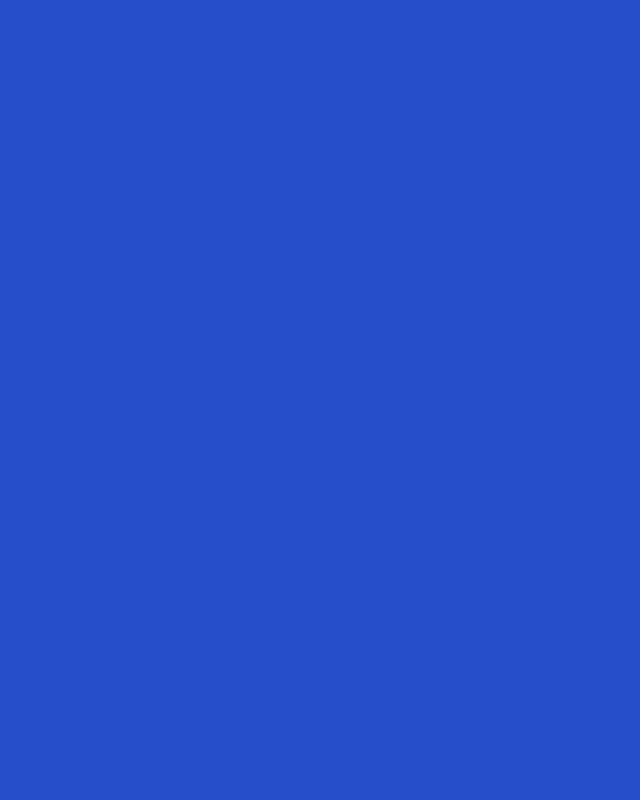
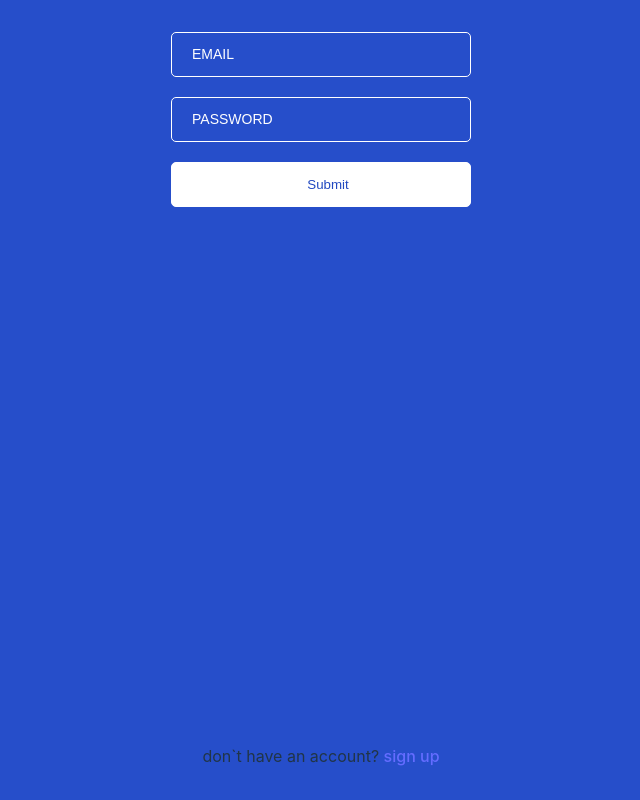
Before and after one commit to quickwrench/quickwrench-react, a React (Vite) app: page /userReg in a window 1280 px wide. Before the commit this address had no page. Shown: the whole page, without its empty margins (319-959 px from the left). Built offline with nearby package versions, Linux system fonts and the light colour scheme.

Commit message:
feat: Registeration page basic components

```diff
--- a/src/App.jsx
+++ b/src/App.jsx
@@ -3,6 +3,7 @@ import "./App.css";
 import "./LoginPage.jsx";
 import LoginPage from "./LoginPage.jsx";
 import { BrowserRouter, Routes, Route } from "react-router-dom";
+import UserReg from "./UserReg.jsx";
 
 function App() {
   return (
@@ -13,6 +14,7 @@ function App() {
           path="/profile"
           element={<h1 style={{ color: "green" }}>profile page</h1>}
         />
+        <Route path="/userReg" element={<UserReg />} />
       </Routes>
     </BrowserRouter>
   );
--- a/src/LoginForm.jsx
+++ b/src/LoginForm.jsx
@@ -4,6 +4,7 @@ import { useState } from "react";
 import ErrorMessage from "./ErrorMessage.jsx";
 import "./loginBtn.css";
 export default function Login_form() {
+  // create states for the two input fields
   const [emailInput, setemailInput] = useState("");
   const [passInput, setPassInput] = useState("");
   const [error, setError] = useState(null);
@@ -80,7 +81,7 @@ export default function Login_form() {
           </form>
           <div style={{ marginTop: "10px" }}>
             <span>don`t have an account? </span>
-            <a href=""> sign up</a>
+            <a href="/userReg"> sign up</a>
           </div>
         </div>
       </div>
--- /dev/null
+++ b/src/UserReg.jsx
@@ -0,0 +1,85 @@
+import client from "./api/client.js";
+import { useNavigate } from "react-router-dom";
+import { useState } from "react";
+import ErrorMessage from "./ErrorMessage.jsx";
+import "./loginBtn.css";
+
+export default function UserReg() {
+  // create states for the two input fields
+  const [emailInput, setemailInput] = useState("");
+  const [passInput, setPassInput] = useState("");
+  const [error, setError] = useState(null);
+  const navigate = useNavigate();
+  const handleLogin = async (event) => {
+    event.preventDefault();
+    setError(null); // Reset error state
+
+    try {
+      const response = await client.post("/accounts/login/", {
+        email: emailInput,
+        password: passInput,
+      });
+
+      // Save tokens to localStorage or any secure storage mechanism
+      localStorage.setItem("accessToken", response.data.access);
+      localStorage.setItem("refreshToken", response.data.refresh);
+
+      navigate("/profile");
+      // Redirect user or update app state
+    } catch (err) {
+      console.error("Login failed:", err);
+      setError(err.response?.data?.detail || "Login failed. Please try again.");
+    }
+  };
+
+  return (
+    <>
+      <div
+        className="register"
+        style={{
+          display: "flex",
+          flexDirection: "column",
+          height: "100%",
+          width: "100%",
+          justifySelf: "center",
+          alignSelf: "center",
+        }}
+      >
+        <form
+          onSubmit={handleLogin}
+          style={{
+            height: "100%",
+            width: "100%",
+            display: "flex",
+            flexDirection: "column",
+          }}
+          action="post"
+        >
+          <ErrorMessage message={error} />
+          <input
+            type="text"
+            placeholder="EMAIL"
+            value={emailInput}
+            onChange={(event) => {
+              setemailInput(event.target.value);
+            }}
+          />
+          <input
+            type="password"
+            placeholder="PASSWORD"
+            value={passInput}
+            onChange={(event) => {
+              setPassInput(event.target.value);
+            }}
+          />
+
+          <input type="submit" className="button" to="/profile" />
+        </form>
+        <div style={{ marginTop: "10px" }}>
+          <span>don`t have an account? </span>
+          <a href=""> sign up</a>
+        </div>
+      </div>
+    </>
+  );
+}
```
